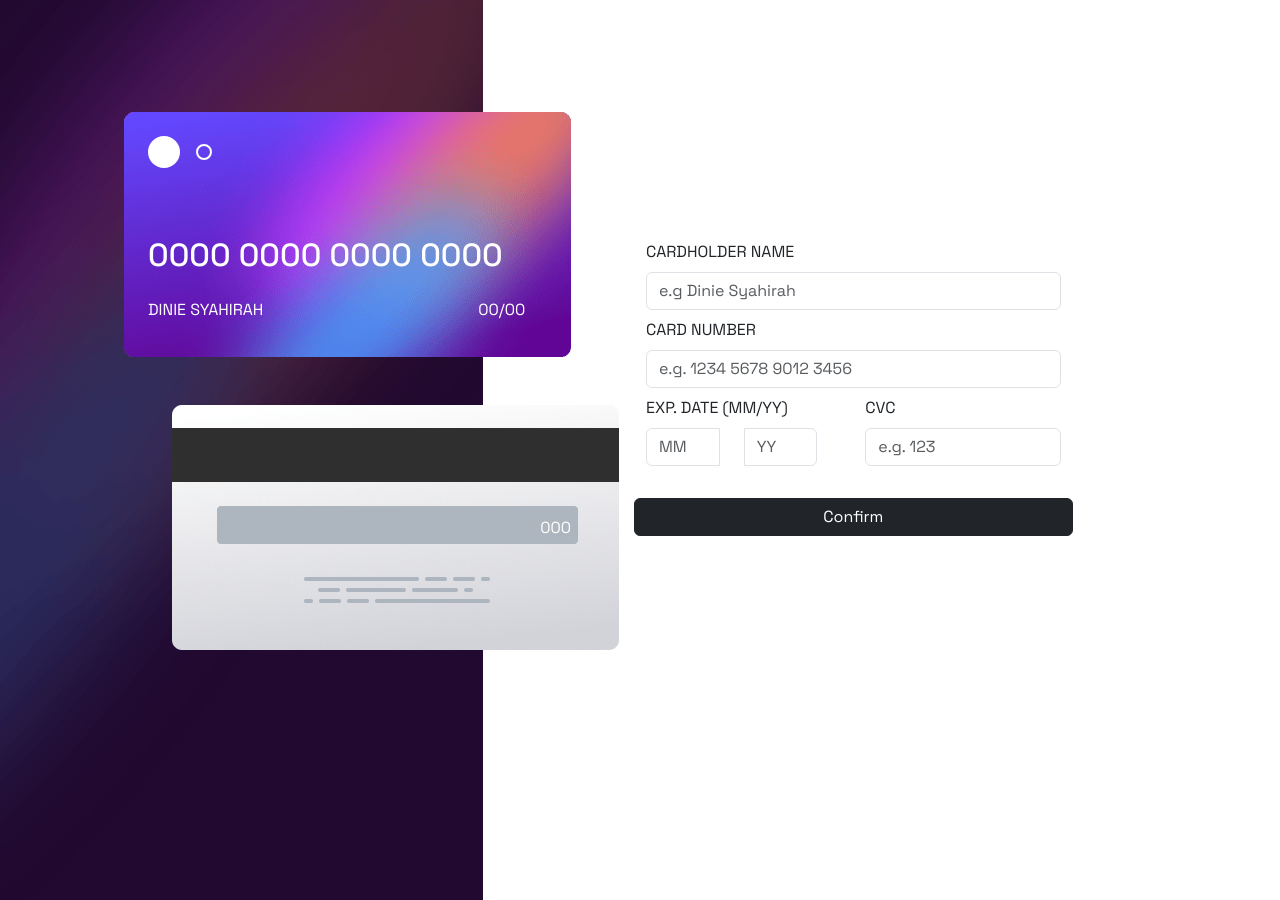
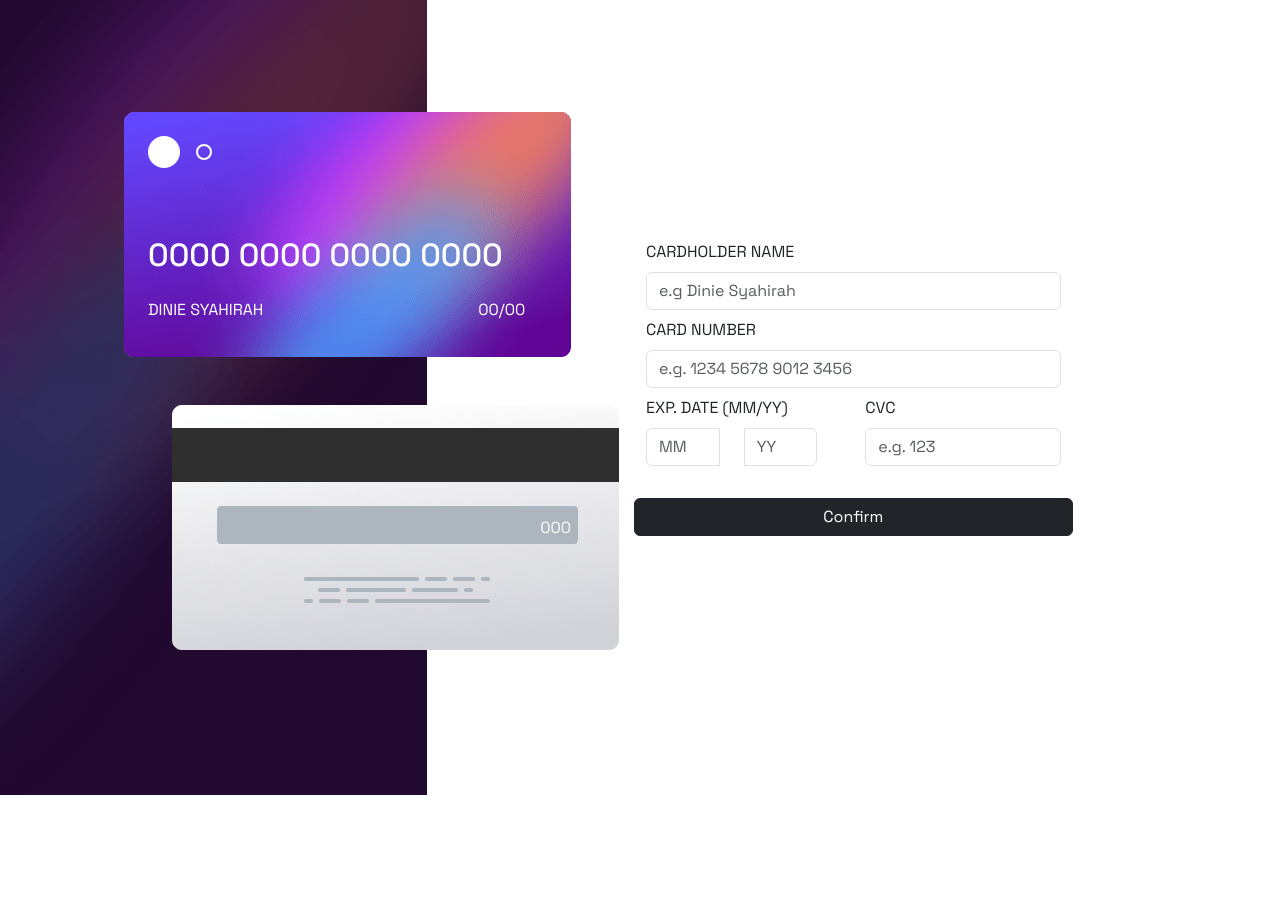
Before and after one commit to Dinie97/interactive-card-form, an Angular app: page /card in a window 1280 px wide. After the commit the page ends 800 px from the top, so only its background shows below. Built offline with nearby package versions, Linux system fonts and the light colour scheme.

Commit message:
add screen size bootstrap

```diff
--- a/src/app/card-form/card-form.component.html
+++ b/src/app/card-form/card-form.component.html
@@ -1,9 +1,9 @@
 <!-- Content here -->
 <form [formGroup]="cardForm">
   <div class="row min-vh-100">
-    <div class="col-xl-4 col-sm-2 align-items-center p-0">
+    <div class="col-xl-4 col-md-4 col-sm-2 align-items-center p-0">
       <img
-        class="position-absolute img-fluid"
+        class="position-absolute col-xl-4 col-md-4 col-sm-2 img-fluid"
         src="../../assets/images/bg-main-desktop.png"
       />
       <div class="position-absolute image-card">
```
